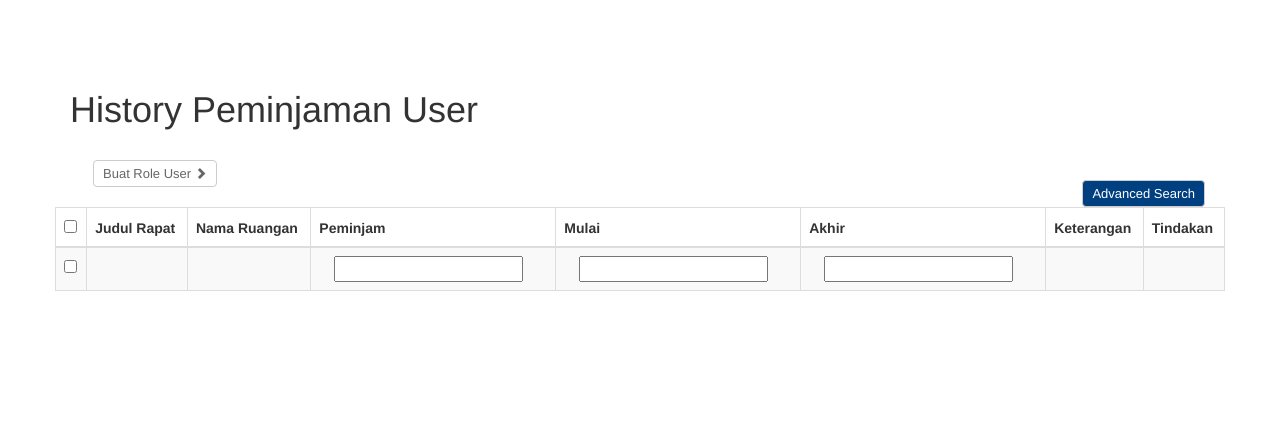
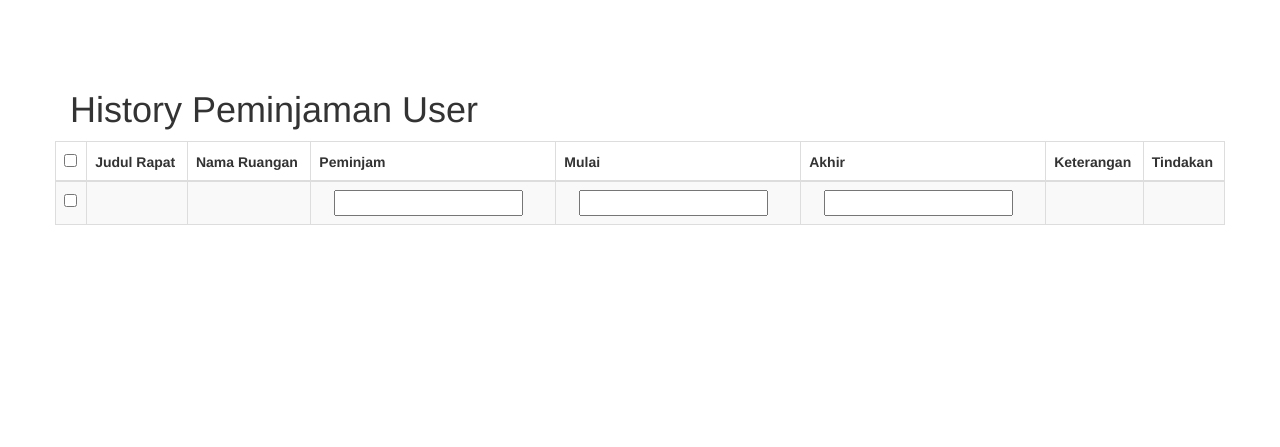
Before and after one commit to alifiannisald/belajarYii, a Yii app: template views/example/history.php in a window 1280 px wide. Shown: the top 447 px of the page. Run offline with PHP 8.4 and a stand-in for Yii, Linux system fonts and the light colour scheme; the template is opened without the code that fills it, so the values that code supplies are empty; some libraries are stand-ins or nearby versions.

Commit message:
Delete button yg tidak perlu

```diff
--- a/views/example/history.php
+++ b/views/example/history.php
@@ -13,31 +13,9 @@ $this->params['breadcrumbs'][] = $this->title;
 <div class="site-history">
     <h1><?= Html::encode($this->title) ?></h1>
 
-        <!-- BEGIN Portlet PORTLET-->
-                <div class="portlet">
-                    <div class="actions">
-                            <a href="/buatuser" class="btn" >
-                                Buat Role User
-                                <i class="glyphicon glyphicon-chevron-right"></i>
-                            </a>
-                        </div>
-
-                    </div>
-                </div>
-                <!-- END Portlet PORTLET-->
-
 
         <div class="row">
-                <div class = "search">
-                   <div id ="advanced">
 
-                    </div>
-                   <div class="action-two">
-                        <a id="myButton" onclick="advanced()" class="btn" >
-                            Advanced Search
-                        </a>
-                    </div>
-                </div>
             <div class="col-lg-5">
 
             </div>
```
